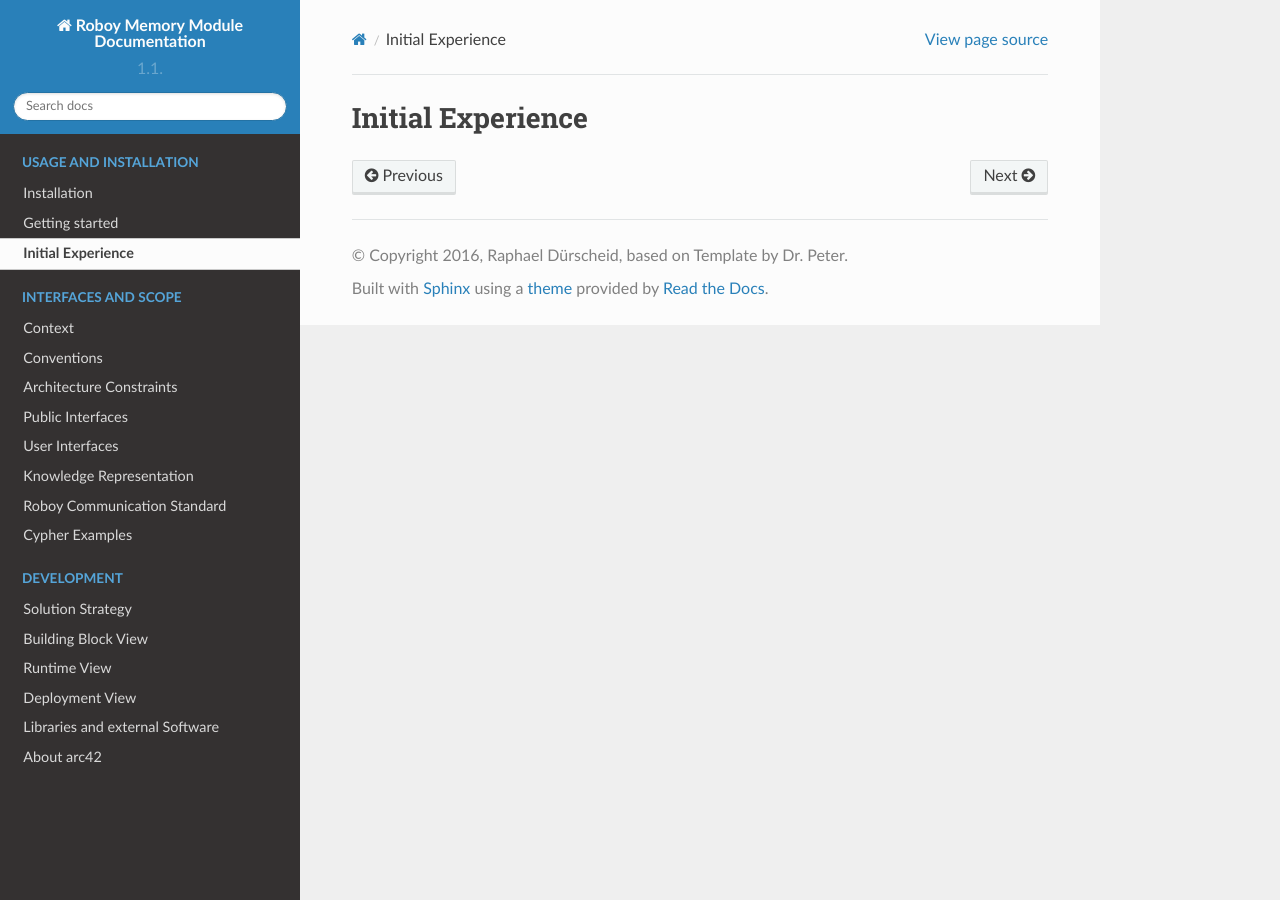
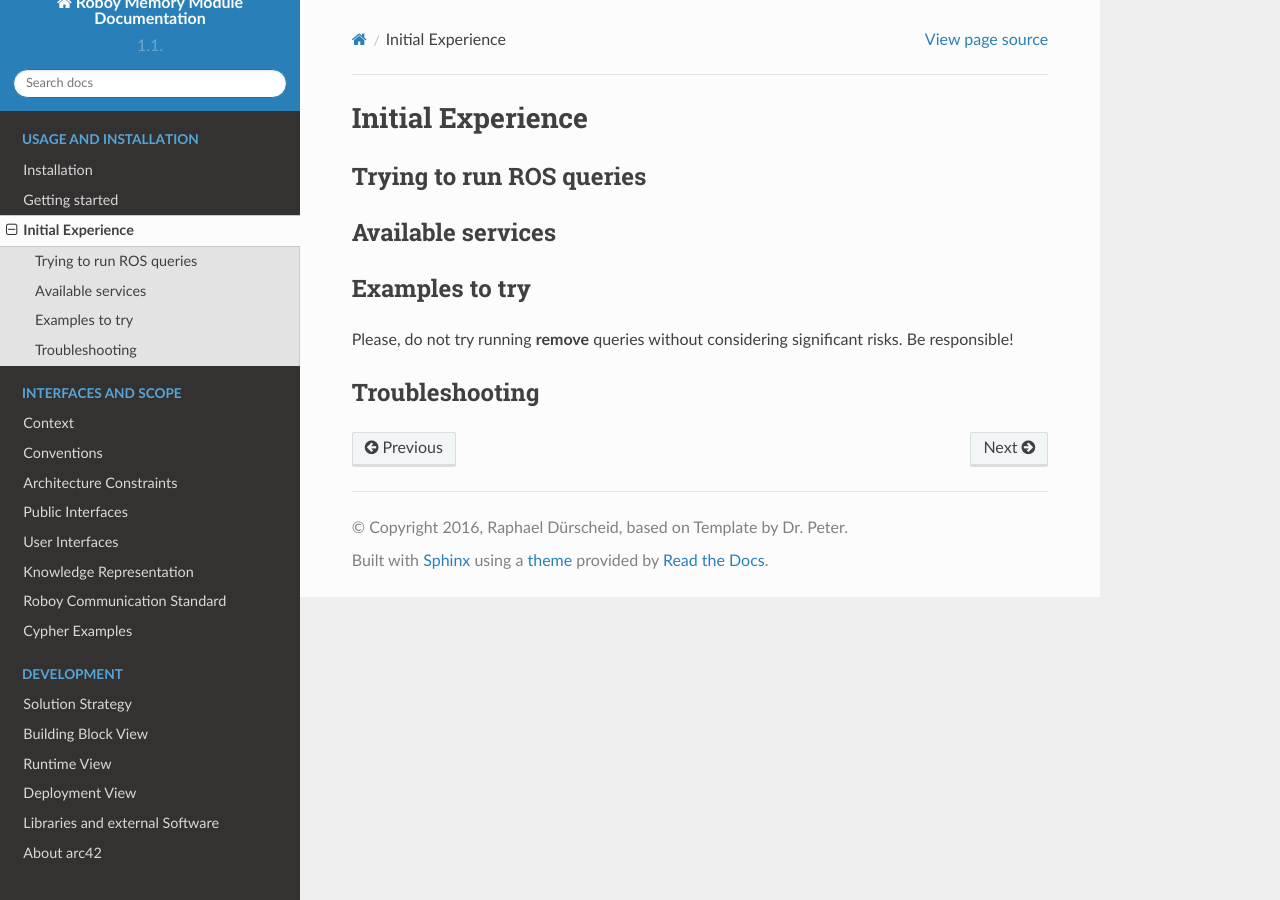
Before and after one commit to Roboy/memory, a Sphinx documentation site: the page built from docs/Usage/2_initial_experience.rst, in a window 1280 px wide. Built offline with Sphinx 7.4.7 and the Read the Docs theme 2.0.0, drawn with Linux system fonts in a browser that asks for light colours.

Commit message:
Added new entries

```diff
--- a/docs/Usage/1_getting_started.rst
+++ b/docs/Usage/1_getting_started.rst
@@ -76,8 +76,9 @@ If you are using memory module on the PC other then roscore, ROS interfaces requ
 For this two variables in Config class (util package) should be changed:
 
 - ROS_MASTER_URI - defines an URI of roscore module in the network, e.g. "http://bot.roboy.org:11311/"
+- ROS_HOSTNAME - defines the IP address of the machine with rosjava mudule in the network, e.g. "192.168.1.1"
 
-- ROS_HOSTNAME - defines the IP address of the machine with rosjava mudule in the network, e.g. "192.168.1.1"
+If you running ros in a virtual machine, please configure brisging and use the respective IP adresses.
 
 
 Running the package
--- a/docs/Usage/2_initial_experience.rst
+++ b/docs/Usage/2_initial_experience.rst
@@ -1,2 +1,19 @@
 Initial Experience
 ==================
+
+Trying to run ROS queries
+--------------------------------------------------
+
+
+Available services
+--------------------------------------------------
+
+
+Examples to try
+--------------------------------------------------
+
+Please, do not try running **remove** queries without considering significant risks. Be responsible!
+
+
+Troubleshooting
+--------------------------------------------------
```
Also changed, not shown: docs/Usage/0_installation.rst (+9 -3 lines).
